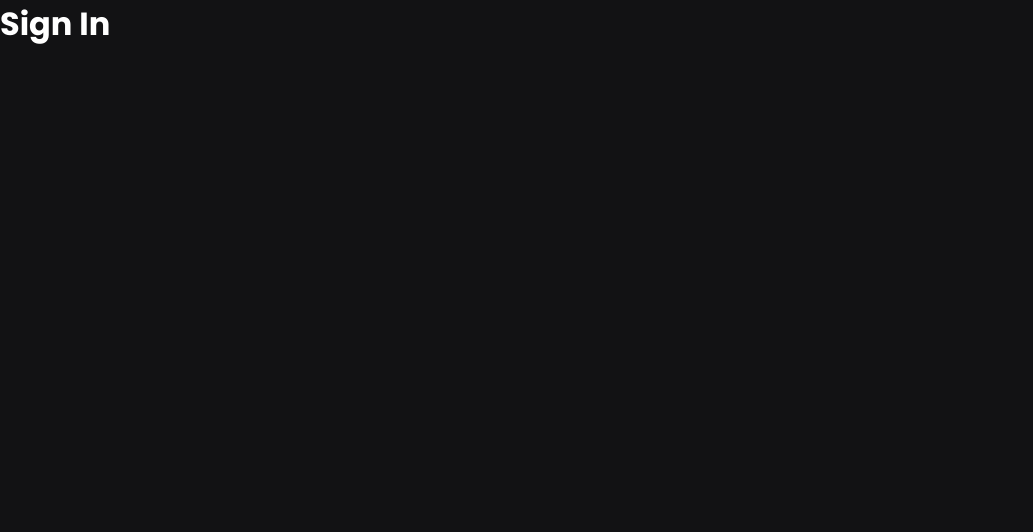
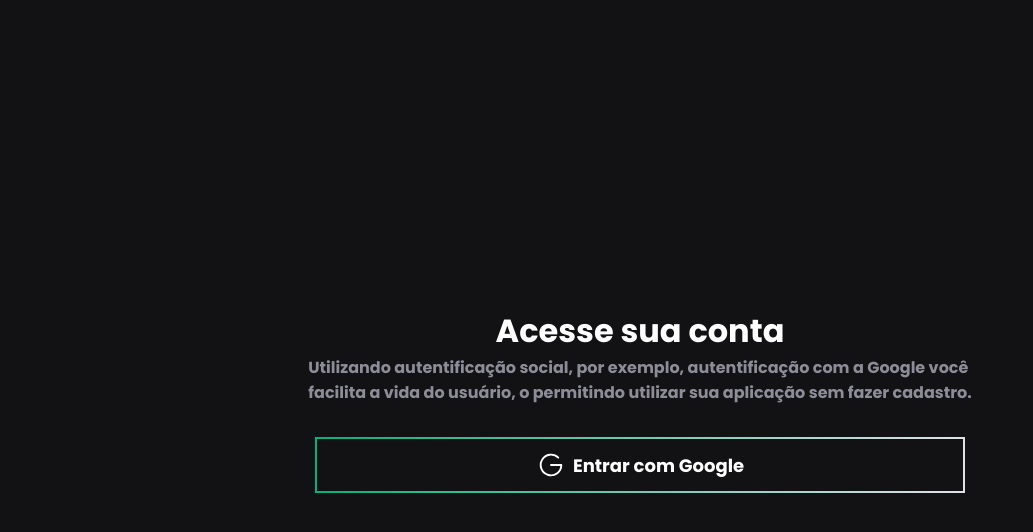
Before and after one commit to lucaspires-source/google-auth, a React (Vite) app: page / in a window 1280 px wide. Shown: the top 532 px of the page, without its empty margins (0-1033 px from the left). Built offline with nearby package versions, Linux system fonts and the light colour scheme.

Commit message:
adding phosphor icons

```diff
--- a/package.json
+++ b/package.json
@@ -9,6 +9,7 @@
     "preview": "vite preview"
   },
   "dependencies": {
+    "phosphor-react": "^1.4.1",
     "react": "^18.2.0",
     "react-dom": "^18.2.0",
     "sass": "^1.54.5"
--- a/src/pages/SignIn/index.tsx
+++ b/src/pages/SignIn/index.tsx
@@ -1,3 +1,20 @@
+import "./styles.scss";
+
+import { GoogleLogo } from "phosphor-react";
 export function SignIn() {
-  return <h1>Sign In </h1>;
+  return (
+    <div className="container">
+      <h1>Acesse sua conta</h1>
+      <span>
+        Utilizando autentificação social, por exemplo, autentificação com a
+        Google você <br />
+        facilita a vida do usuário, o permitindo utilizar sua aplicação sem
+        fazer cadastro.
+      </span>
+      <button type="button" className="button">
+        <GoogleLogo />
+        Entrar com Google
+      </button>
+    </div>
+  );
 }
--- /dev/null
+++ b/src/pages/SignIn/styles.scss
@@ -0,0 +1,60 @@
+.container {
+    width: 100%;
+    height: 100vh;
+
+    display: flex;
+    flex: 1;
+
+    flex-direction: column;
+    align-items: center;
+    justify-content: center;
+
+    span {
+      color: var(--caption);
+    }
+  }
+
+  .button {
+    height: 56px;
+    width: 650px;
+
+    color: var(--text);
+    background: none;
+    font-size: 18px;
+
+    border-width: 2px;
+    border-style: solid;
+    border-image: linear-gradient(to right, var(--primary), var(--gray)) 1;
+
+    margin-top: 32px;
+
+    display: flex;
+    align-items: center;
+    justify-content: center;
+
+    >svg {
+      font-size: 30px;
+      margin-right: 7px;
+    }
+
+    transition: background-color .3s;
+
+    &:hover {
+      background-color: var(--background-light);
+    }
+  }
+
+  .user {
+    display: flex;
+    align-items: center;
+    flex-direction: column;
+
+    margin-bottom: 64px;
+
+    >img {
+      width: 140px;
+      height: 140px;
+      border-radius: 70px;
+      margin-bottom: 16px;
+    }
+  }
```
Also changed, not shown: 1 other file (tests, documents, lock files or other folders).
